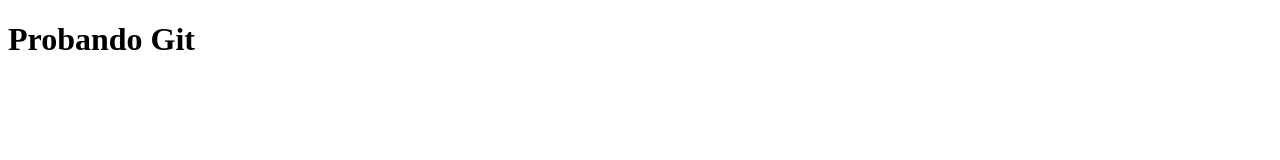
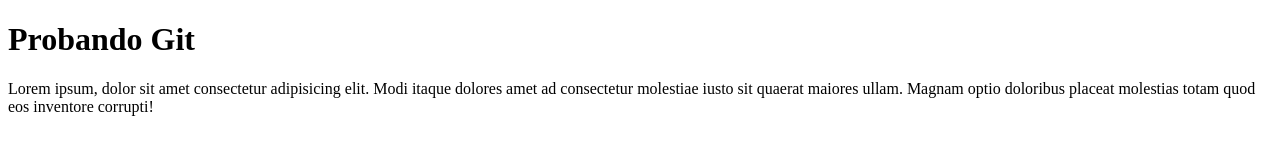
Before and after one commit to cabreramiriam/mi_reposito, a plain HTML site: page index.html in a window 1280 px wide. Drawn offline with Linux system fonts and the light colour scheme.

Commit message:
puse parrafo

```diff
--- a/index.html
+++ b/index.html
@@ -7,5 +7,6 @@
 </head>
 <body>
     <h1>Probando Git </h1>
+    <p>Lorem ipsum, dolor sit amet consectetur adipisicing elit. Modi itaque dolores amet ad consectetur molestiae iusto sit quaerat maiores ullam. Magnam optio doloribus placeat molestias totam quod eos inventore corrupti!</p>
 </body>
 </html>
```
